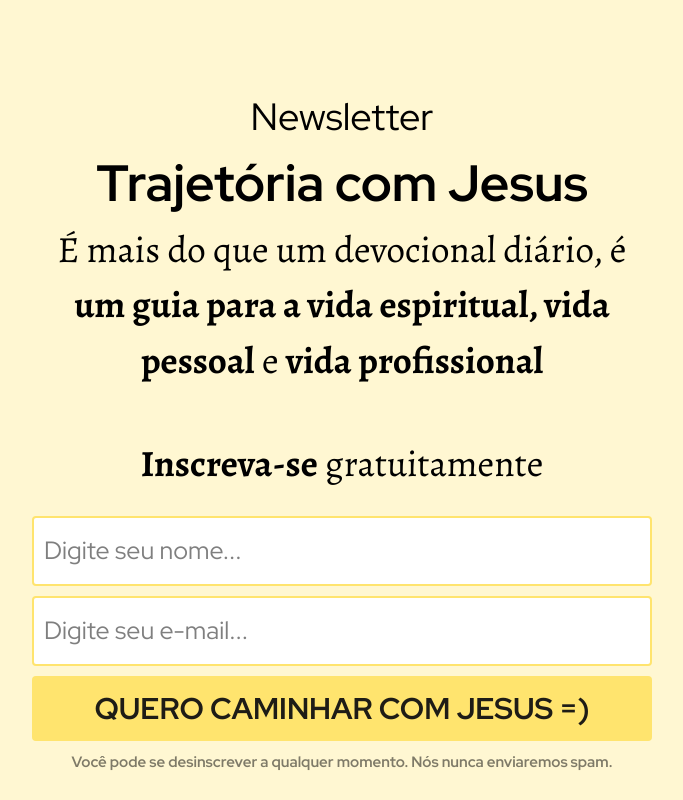
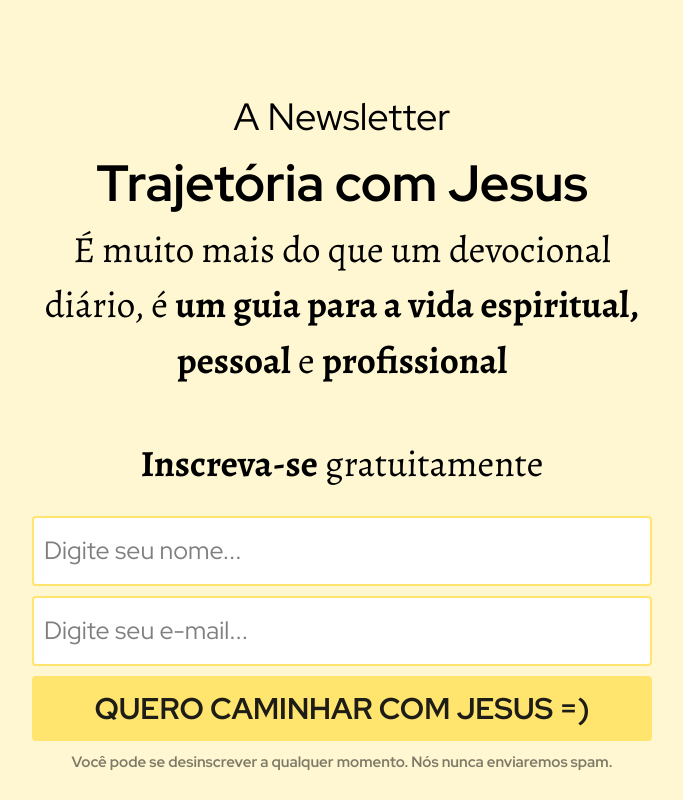
Before and after one commit to thiagogracini/trajetoria-com-jesus, a Next.js app: page /newsletter in a window 1280 px wide. Shown: the whole page, without its empty margins (298-981 px from the left). Built offline with nearby package versions, Linux system fonts and the light colour scheme.

Commit message:
change lead from newsletter subscription page

```diff
--- a/app/components/lp-newsletter/hero.js
+++ b/app/components/lp-newsletter/hero.js
@@ -5,14 +5,14 @@ export function Hero() {
   return (
     <section className="laptop:h-screen h-full bg-[#fff7d2] pb-88 pt-88">
       <ContainerGrid className="text-center">
-        <h2 className="text-[38px]">Newsletter</h2>
+        <h2 className="text-[38px]">A Newsletter</h2>
         <h1 className="font-redhatdisplay text-[51px] font-bold">
           Trajetória com Jesus
         </h1>
         <p className="font-alegreya text-[37px] pb-48">
-          É mais do que um devocional diário, é{" "}
-          <strong>um guia para a vida espiritual, vida pessoal</strong> e{" "}
-          <strong>vida profissional</strong>
+          É muito mais do que um devocional diário, é{" "}
+          <strong>um guia para a vida espiritual, pessoal</strong> e{" "}
+          <strong>profissional</strong>
         </p>
         <p className="text-[37px] mb-24">
           <strong>Inscreva-se</strong> gratuitamente
```
